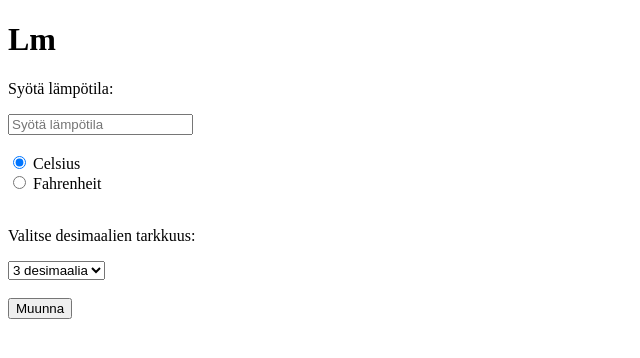
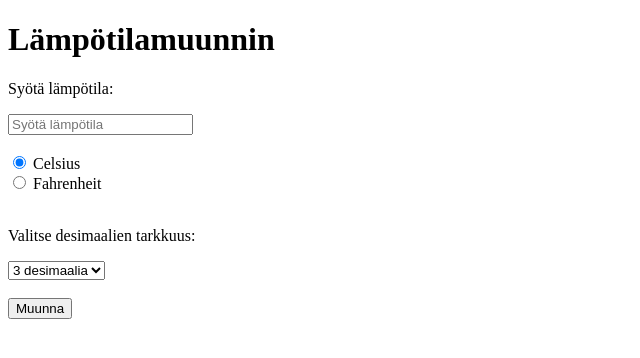
Before and after one commit to eetusva/JavaScript-L-mp-tilamuunnin, a plain HTML site: page index.html in a window 1280 px wide. Shown: the whole page, without its empty margins (0-640 px from the left). Drawn offline with Linux system fonts and the light colour scheme.

Commit message:
Update index.html

```diff
--- a/index.html
+++ b/index.html
@@ -5,7 +5,7 @@
 	<title>Lämpötilamuunnin</title>
 </head>
 <body>
-	<h1>Lm</h1>
+	<h1>Lämpötilamuunnin</h1>
 	<p>Syötä lämpötila:</p>
 	<input type="text" id="input" placeholder="Syötä lämpötila">
 	<br><br>
```
